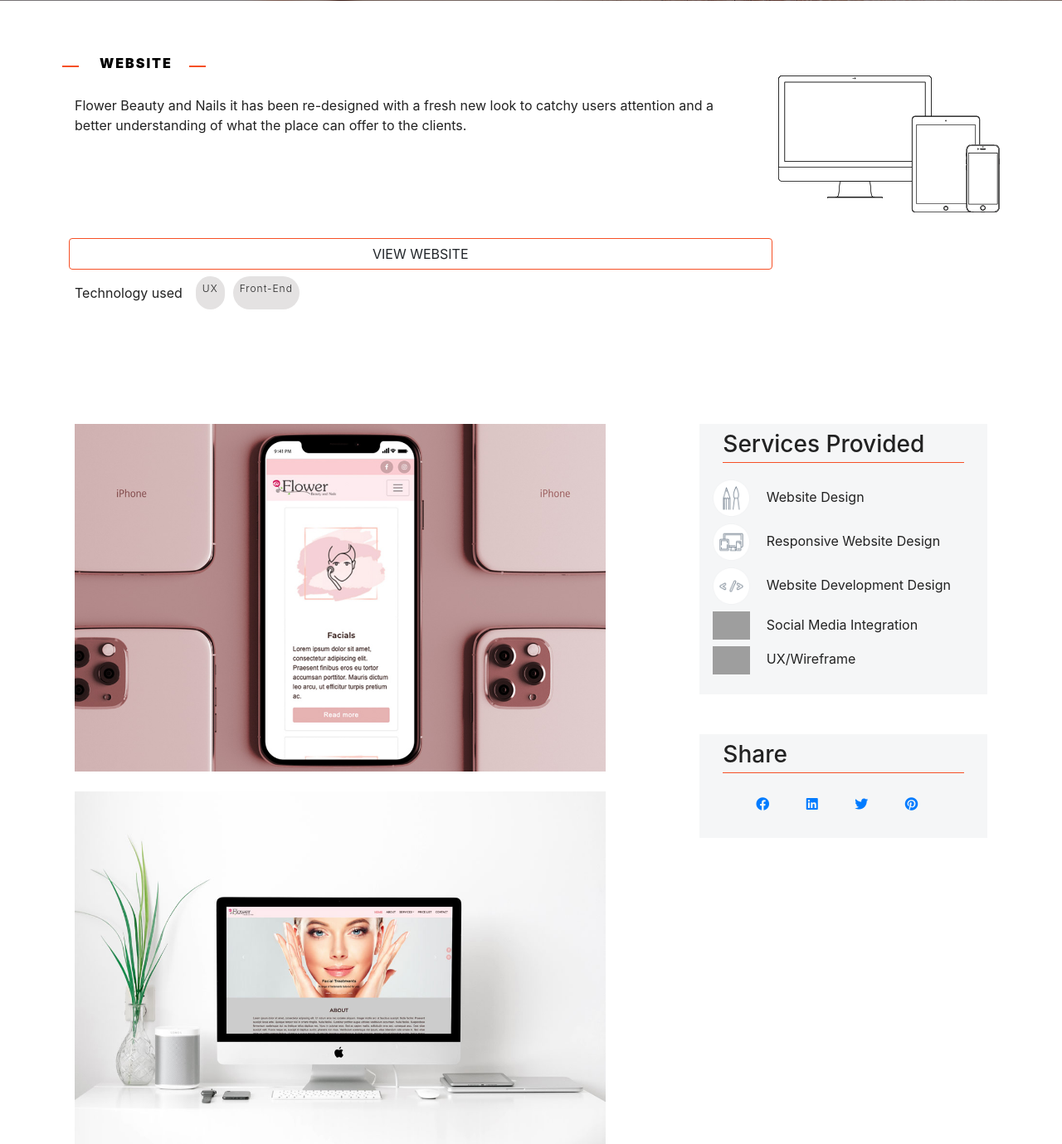
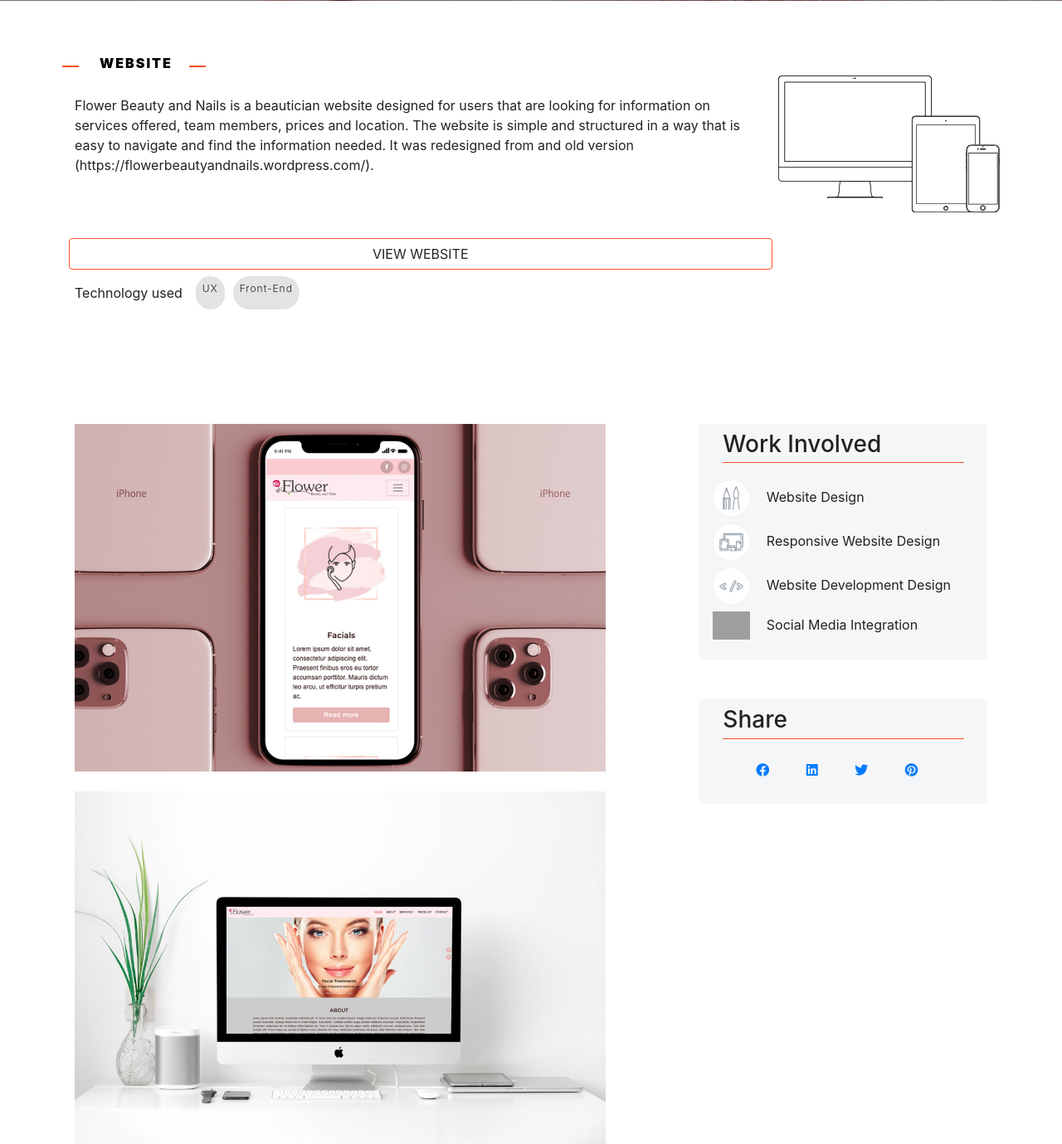
Before and after one commit to Camila-Ribeiro/MyPortfolio, a Flask app: page /projects/flower-beauty in a window 1280 px wide. Shown: the part 589-1968 px from the top of the page at 83% size. Run offline with Flask 2, Linux system fonts and the light colour scheme; some libraries are stand-ins or nearby versions; grey boxes are pictures that could not be loaded.

Commit message:
Add new img, update projects.json and jinja template logic

```diff
--- a/data/projects.json
+++ b/data/projects.json
@@ -6,7 +6,18 @@
         "UX",
         "Front-End"
       ],
-      "image_source": "http://www.panhistoria.com/Stacks/Novels/characterimages/T27293.jpg",
+      "work_involved": [
+        {"work": "Website Design", "icon": "../static/img/icon-website-design.png"},
+        {"work":"Responsive Website Design", "icon": "../static/img/icon-responsive-website-design.png"},
+        {"work":"Website Development Design", "icon": "../static/img/icon-website-development.png"},
+        {"work":"Social Media Integration", "icon": "../static/img/icon-social-media.png"}
+      ],
+      "image_index": "static/img/index_flower_beauty.png",
+      "image_hero": "static/img/flower-beauty1.jpg",
+      "image_iphone": "../static/img/mockup-iphone-flower-beauty.jpg",
+      "image_desktop": "../static/img/Apple-iMac-Mockup-Flower_Beauty.jpg",
+      "image_ipad": "../static/img/mockup-ipad-flower-beauty.jpg",
+      "image_performance": "../static/img/flower-beauty-performance.png",
       "url": "flower-beauty"
     },
     {
--- a/templates/project-detail.html
+++ b/templates/project-detail.html
@@ -19,8 +19,7 @@
             <!-- <div class="col-sm col-md-2"></div> -->
             <div class="col-sm col-md-9">
                 <p class="mt-4">
-                    Flower Beauty and Nails it has been re-designed with a
-                    fresh new look to catchy users attention and a better understanding of what the place can offer to the clients.
+                    {{ project.description }}
                 </p>
             </div>
             <div class="col-sm col-md-3">
@@ -47,53 +46,35 @@
             </div>
         </div>
     </div>
+
     <div class="container web-container content">
         <div class="row">
             <div class="col-sm col-md-8">
                 <div class="desktop-flower">
-                    <img class="img-fluid" data-rellax-speed=".5" src="../static/img/mockup-iphone-flower-beauty.jpg">
+                    <img class="img-fluid" src="{{ project.image_iphone }}" alt="Flower Beauty iphone mockup" />
+
                 </div>
                 <div class="mt-4 responsive-flower">
-                    <img class="img-fluid" src="../static/img/Apple-iMac-Mockup-Flower_Beauty.jpg" alt="flower_beauty" />
+                    <img class="img-fluid" src="{{ project.image_desktop }}" alt="Flower Beauty desktop mockup" />
                 </div>
                 <div class="mt-4 responsive-flower">
-                    <img class="img-fluid" data-rellax-speed=".5" src="../static/img/mockup-ipad-flower-beauty.jpg" style="transform: translate3d(0px, 0px, 0px);">
+                    <img class="img-fluid" src="{{ project.image_ipad }}" alt="Flower Beauty ipad mockup" />
                 </div>
             </div>
             <div class="col-sm col-md-4 mobile-services">
                 <div class="wrapper-sidebar p-2">
-                    <h3>Services Provided</h3>
+                    <h3>Work Involved</h3>
                     <ul class="pl-2 pr-2 text-left list-unstyled">
+
+                        {% for work in project.work_involved %}
                         <li class="mb-2">
                             <div class="container-icon">
-                                <img class="img-responsive" src="../static/img/icon-website-design.png" alt="Website Design" title="" scale="0">
+                                <img class="img-responsive" src="{{ work['icon'] }}" alt="Website Design" title="" scale="0">
                             </div>
-                            <div class="container-title">Website Design</div>
+                            <div class="container-title">{{ work['work'] }}</div>
                         </li>
-                        <li class="mb-2">
-                            <div class="container-icon">
-                                <img class="img-responsive" src="../static/img/icon-responsive-website-design.png" alt="Responsive Website Design" title="" scale="0">
-                            </div>
-                            <div class="container-title">Responsive Website Design</div>
-                        </li>
-                        <li class="mb-2">
-                            <div class="container-icon">
-                                <img class="img-responsive" src="../static/img/icon-website-development.png" alt="Responsive Website Design" title="" scale="0">
-                            </div>
-                            <div class="container-title">Website Development Design</div>
-                        </li>
-                        <li class="mb-2">
-                            <div class="container-icon">
-                                <img class="img-responsive" src="../static/img/icon-social-media.png" alt="Responsive Website Design" title="" scale="0">
-                            </div>
-                            <div class="container-title">Social Media Integration</div>
-                        </li>
-                        <li class="mb-2">
-                            <div class="container-icon">
-                                <img class="img-responsive" src="../static/img/icon-social-media.png" alt="Responsive Website Design" title="" scale="0">
-                            </div>
-                            <div class="container-title">UX/Wireframe</div>
-                        </li>
+                        {% endfor %}
+
                     </ul>
                 </div>
                 <div class="wrapper-sidebar mobile-services mt-5">
@@ -122,6 +103,7 @@
             </div>
         </div>
     </div>
+
     <div class="container content mb-5">
         <div class="row">
             <!-- <div class="col-sm col-md-2"></div> -->
@@ -129,7 +111,7 @@
                 <h5 class="pb-2">Performance</h5>
             </div>
             <div class="col-sm performance">
-                <img class="img-fluid mt-4" src="../static/img/flower-beauty-performance.png" alt="flower_beauty" />
+                <img class="img-fluid mt-4" src="{{ project.image_performance }}" alt="Flower Beauty performance on Lighthouse Devtools" />
             </div>
         </div>
 
```
Also changed, not shown: static/img/Digital-Mockup-Flower-Beauty.jpg (deleted), static/img/index_flower_beauty.png (added), 2 other files.
